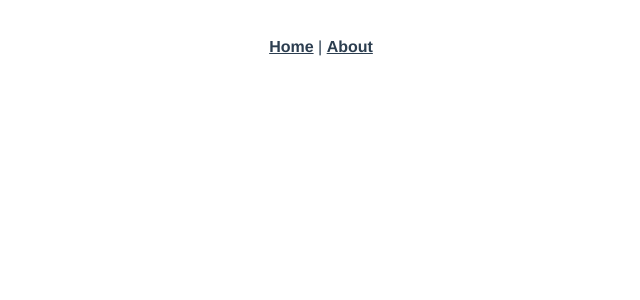
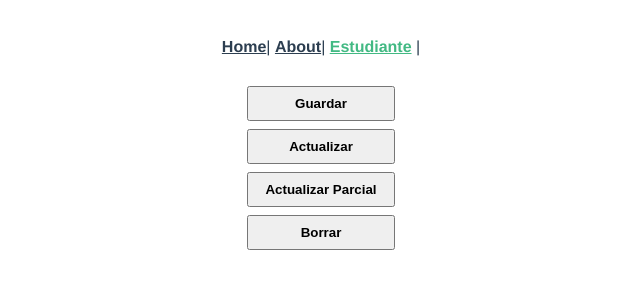
Before and after one commit to kaandradec/pw_u4_p8_ka, a Vue app: page /estudiante in a window 1280 px wide. Before the commit this address had no page. Shown: the top 300 px of the page, without its empty margins (319-959 px from the left). Built offline with nearby package versions, Linux system fonts and the light colour scheme.

Commit message:
taller 36: CRUD desde Vue

```diff
--- a/package.json
+++ b/package.json
@@ -8,6 +8,7 @@
     "test:unit": "vue-cli-service test:unit"
   },
   "dependencies": {
+    "axios": "^1.10.0",
     "core-js": "^3.8.3",
     "vue": "^3.2.13",
     "vue-router": "^4.0.3"
--- a/src/App.vue
+++ b/src/App.vue
@@ -1,10 +1,17 @@
 <template>
-  <nav>
-    <router-link to="/">Home</router-link> |
-    <router-link to="/about">About</router-link>
-  </nav>
-  <router-view/>
+  <NavBar></NavBar>
+  <router-view />
 </template>
+
+<script>
+import NavBar from "@/components/NavBar.vue";
+export default {
+  name: "App",
+  components: {
+    NavBar,
+  },
+};
+</script>
 
 <style>
 #app {
--- /dev/null
+++ b/src/clients/EstudianteClient.js
@@ -0,0 +1,46 @@
+import axios from "axios";
+
+// Guardar
+// public Response guardar(@RequestBody EstudianteTo estudianteTo) {
+
+const URL_API = 'http://localhost:8081/api/matricula/v1/estudiantes';
+
+const guardar = async (body) => {
+  const data = axios.post(URL_API, body).then(res => res.data);
+  console.log(data);
+}
+
+// Actualizar
+// public Response actualizarPorId(@RequestBody EstudianteTo estudianteTo, @PathParam("id") Integer id)
+const actualizar = async (body, id) => {
+  axios.put(`${URL_API}/${id}`, body).then(res => res.data);
+}
+
+// Actualzar parcial
+//  public Response actualizarParcial(@RequestBody EstudianteTo estudianteTo, @PathParam("id") Integer id)
+const actualizarParcial = async (body, id) => {
+  axios.patch(`${URL_API}/${id}`, body).then(res => res.data);
+}
+
+// BorrarPorId
+// public Response borrarPorIdPorId(@PathParam("id") Integer id) {
+const borrarPorId = async (id) => {
+  axios.delete(`${URL_API}/${id}`).then(res => res.data);
+}
+
+// FACHADAS
+export const guardarFachada = async (body) => {
+  await guardar(body);
+}
+
+export const actualizarFachada = async (body, id) => {
+  await actualizar(body, id);
+}
+
+export const actualizarParcialFachada = async (body, id) => {
+  await actualizarParcial(body, id);
+}
+
+export const borrarPorIdFachada = async (id) => {
+  await borrarPorId(id);
+}
--- /dev/null
+++ b/src/components/Estudiante.vue
@@ -0,0 +1,71 @@
+<template>
+  <div class="container">
+    <button @click="guardar()">Guardar</button>
+    <button @click="actualizar()">Actualizar</button>
+    <button @click="actualizarParcial()">Actualizar Parcial</button>
+    <button @click="borrar()">Borrar</button>
+  </div>
+</template>
+
+<script>
+import {
+  guardarFachada,
+  actualizarFachada,
+  actualizarParcialFachada,
+  borrarPorIdFachada,
+} from "@/clients/EstudianteClient";
+
+export default {
+  methods: {
+    async guardar() {
+      let fecha = "2002-06-03";
+      const HORA = "T00:00:00";
+
+      const estudianteToBody = {
+        nombre: "Kevin",
+        apellido: "Andrade",
+        fechaNacimiento: `${fecha}${HORA}`,
+        genero: "M",
+      };
+      await guardarFachada(estudianteToBody);
+    },
+    async actualizar() {
+      let fecha = "2007-04-03";
+      const HORA = "T00:00:00";
+
+      const estudianteToBody = {
+        nombre: "Pepe",
+        apellido: "Perez",
+        fechaNacimiento: `${fecha}${HORA}`,
+        genero: "M",
+      };
+
+      await actualizarFachada(estudianteToBody, 1);
+    },
+    async actualizarParcial() {
+      const estudianteToBody = {
+        apellido: "Teran",
+      };
+
+      await actualizarParcialFachada(estudianteToBody, 1);
+    },
+    async borrar() {
+      await borrarPorIdFachada(2);
+    },
+  },
+};
+</script>
+
+<style>
+.container {
+  display: flex;
+  flex-direction: column;
+  gap: 8px;
+  margin: 0 auto;
+}
+
+button {
+  padding: 8px 16px;
+  font-weight: 600;
+}
+</style>
--- /dev/null
+++ b/src/components/NavBar.vue
@@ -0,0 +1,9 @@
+<template>
+  <div>
+    <nav>
+      <router-link to="/">Home</router-link>|
+      <router-link to="/about">About</router-link>|
+      <router-link to="/estudiante">Estudiante</router-link> |
+    </nav>
+  </div>
+</template>
--- a/src/router/index.js
+++ b/src/router/index.js
@@ -1,5 +1,6 @@
 import { createRouter, createWebHistory } from 'vue-router'
 import HomeView from '../views/HomeView.vue'
+import EstudianteView from '@/views/EstudianteView.vue'
 
 const routes = [
   {
@@ -14,6 +15,11 @@ const routes = [
     // this generates a separate chunk (about.[hash].js) for this route
     // which is lazy-loaded when the route is visited.
     component: () => import(/* webpackChunkName: "about" */ '../views/AboutView.vue')
+  },
+  {
+    path: '/estudiante',
+    name: 'estudiante',
+    component: EstudianteView
   }
 ]
 
--- /dev/null
+++ b/src/views/EstudianteView.vue
@@ -0,0 +1,17 @@
+<template>
+  <div class="container">
+    <Estudiante />
+  </div>
+</template>
+
+<script>
+import Estudiante from "@/components/Estudiante.vue";
+export default {
+  components: {
+    Estudiante,
+  },
+};
+</script>
+
+<style>
+</style>
```
Also changed, not shown: 1 other file (tests, documents, lock files or other folders).
